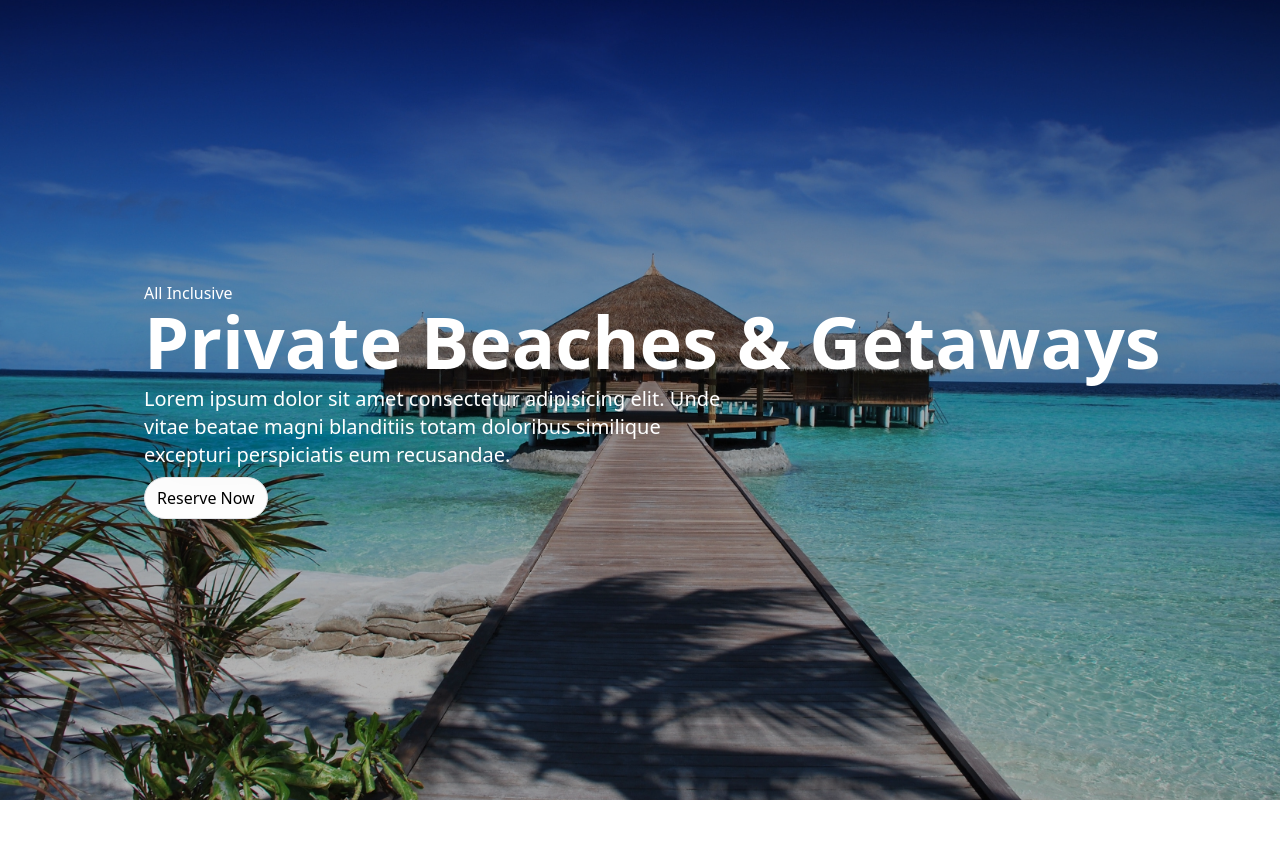
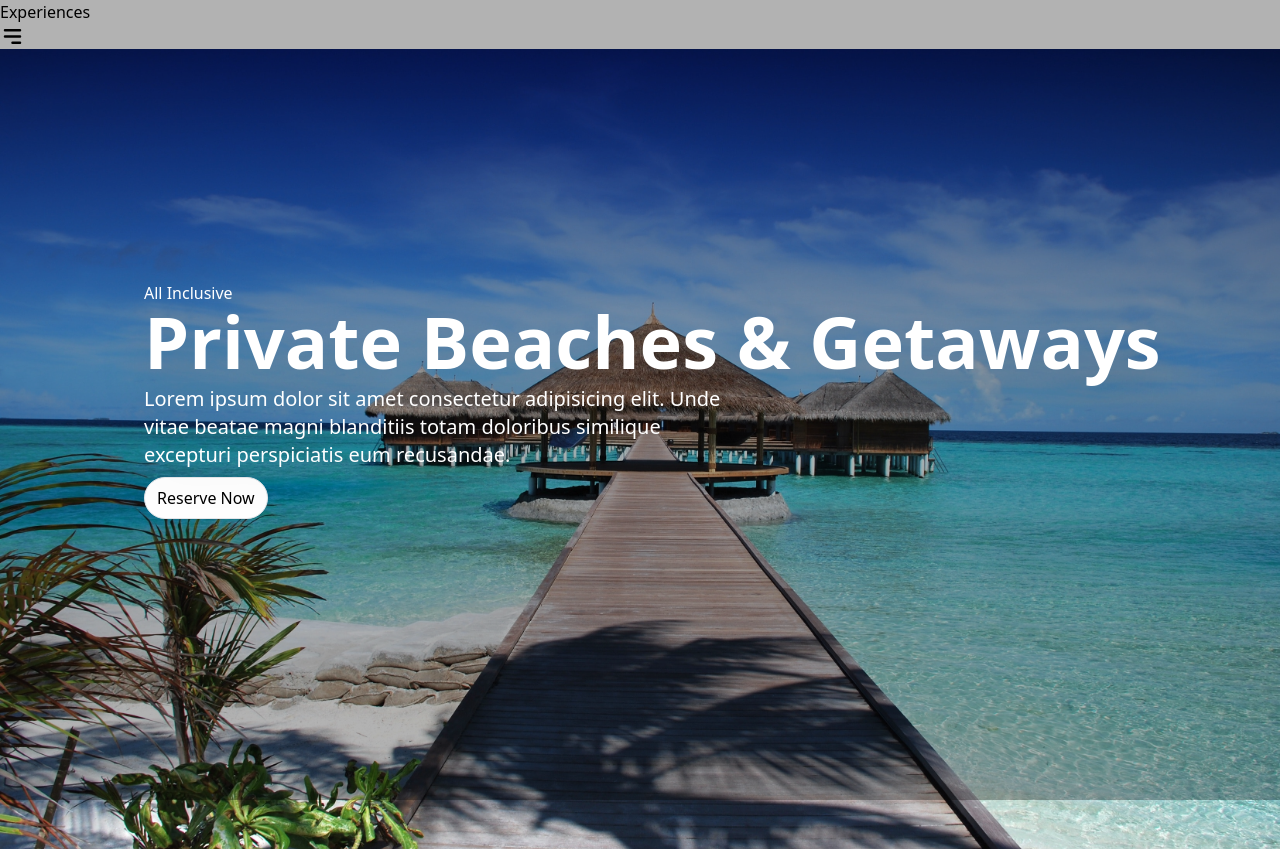
Before and after one commit to MaxT6/explore, a React (Create React App) app: page / in a window 1280 px wide. Before the commit the page ends 800 px from the top, so only its background shows below. Built offline with nearby package versions, Linux system fonts and the light colour scheme.

Commit message:
created NavBar component and installed react icons

```diff
--- a/package.json
+++ b/package.json
@@ -8,6 +8,7 @@
     "@testing-library/user-event": "^13.5.0",
     "react": "^18.2.0",
     "react-dom": "^18.2.0",
+    "react-icons": "^4.7.1",
     "react-scripts": "5.0.1",
     "web-vitals": "^2.1.4"
   },
--- a/src/App.js
+++ b/src/App.js
@@ -1,8 +1,10 @@
+import NavBar from "./components/NavBar";
 import Hero from "./components/Hero";
 
 function App() {
   return (
     <div>
+      <NavBar />
       <Hero />
     </div>
   );
--- /dev/null
+++ b/src/components/NavBar.jsx
@@ -0,0 +1,14 @@
+import React from 'react';
+import { HiMenuAlt3 } from 'react-icons/hi'; // Have to put the two beginning letters of icon imprt after the react-icons
+
+const NavBar = () => {
+  return (
+    <div>
+      <h1> Experiences</h1>
+      <HiMenuAlt3 size={25} />
+
+    </div>
+  )
+}
+
+export default NavBar
```
Also changed, not shown: 1 other file (tests, documents, lock files or other folders).
